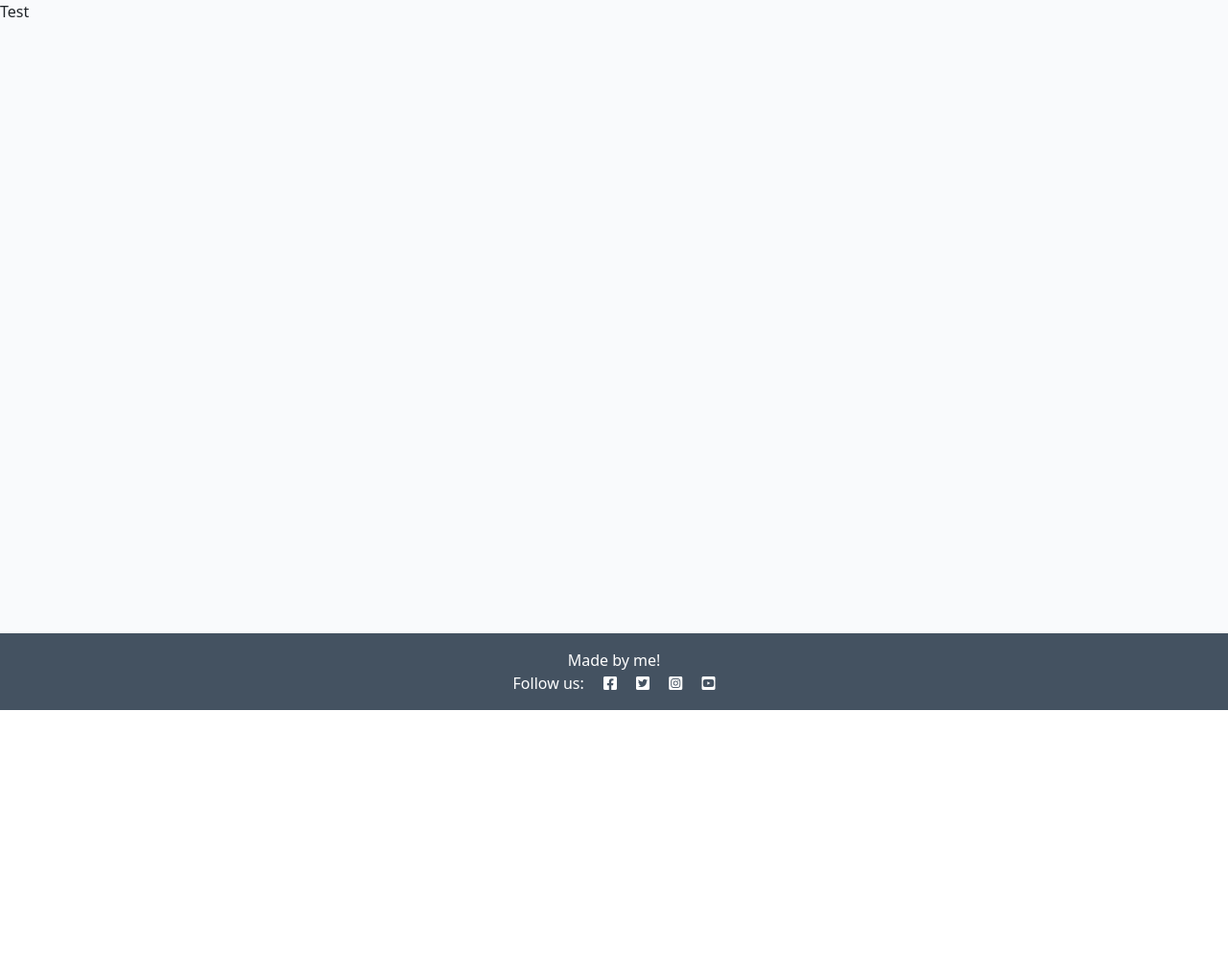
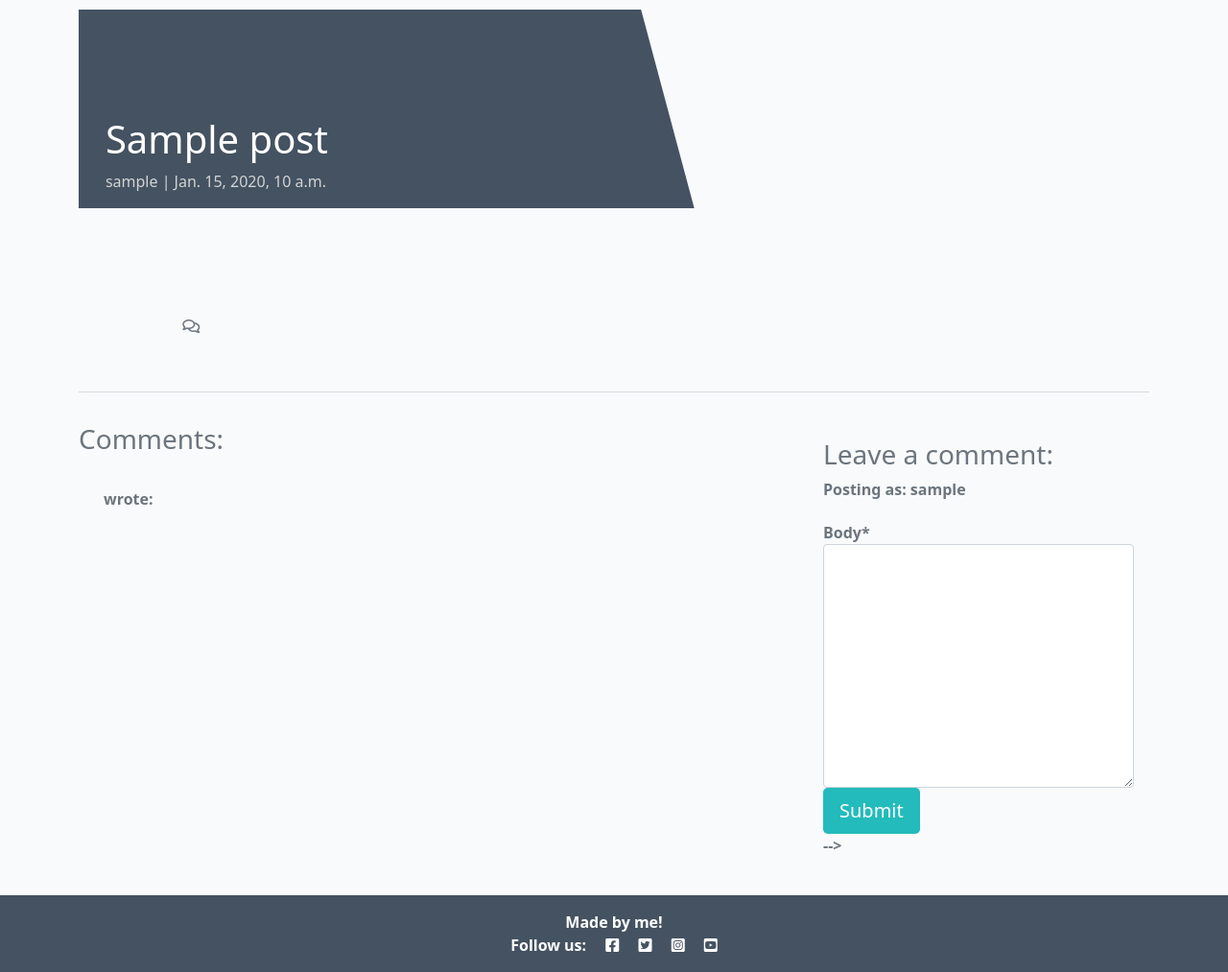
Before and after one commit to SamsKod/MyFirstDjango, a Django app: a page that uses templates/post_detail.html in a window 1280 px wide. Shown: the part 60-1073 px from the top of the page at 96% size. Before the commit the page ends 800 px from the top, so only its background shows below. Run offline with Django 3.2, Linux system fonts and the light colour scheme; a user stored in the database is signed in; tables that the repository leaves empty hold one stand-in row (values such as "Sample post"); some libraries are stand-ins or nearby versions.

Commit message:
Debug post_detail error

```diff
--- a/templates/post_detail.html
+++ b/templates/post_detail.html
@@ -1,3 +1,116 @@
 {% extends 'base.html' %} {% block content %}
-<div>Test</div>
+<!-- {% load crispy_forms_tags %} -->
+
+<div class="masthead">
+    <div class="container">
+        <div class="row g-0">
+            <div class="col-md-6 masthead-text">
+                <!-- Post title goes in these h1 tags -->
+                <h1 class="post-title">{{ post.title }}</h1>
+                <!-- Post author goes before the | the post's created date goes after -->
+                <p class="post-subtitle">{{ post.author }} | {{ post.created_on }}</p>
+            </div>
+            <div class="d-none d-md-block col-md-6 masthead-image">
+                <!-- The featured image URL goes in the src attribute -->
+                {% if "placeholder" in post.featured_image.url %}
+                <img src="https://codeinstitute.s3.amazonaws.com/fullstack/blog/default.jpg" width="100%">
+                {% else %}
+                <img src=" {{ post.featured_image.url }}" width="100%">
+                {% endif %}
+            </div>
+        </div>
+    </div>
+</div>
+
+<div class="container">
+    <div class="row">
+        <div class="col card mb-4  mt-3 left  top">
+            <div class="card-body">
+                <!-- The post content goes inside the card-text. -->
+                <!-- Use the | safe filter inside the template tags -->
+                <p class="card-text ">
+                    <!-- {{ post.content | safe }} -->
+                </p>
+                <div class="row">
+
+                    <div class="col-1">
+                        <strong>
+                            <!--{% if user.is_authenticated %}
+                            <form class="d-inline" action="{% url 'post_like' post.slug %}" method="POST">
+                                {% csrf_token %}
+                                {% if liked %}
+                                <button type="submit" name="blogpost_id" value="{{post.slug}}" class="btn-like"><i class="fas fa-heart"></i></button>
+                                {% else %}
+                                <button type="submit" name="blogpost_id" value="{{post.slug}}" class="btn-like"><i class="far fa-heart"></i></button>
+                                {% endif %}
+                            </form>
+                            {% else %}
+                            <span class="text-secondary"><i class="far fa-heart"></i></span>
+                            {% endif %} -->
+                        <!-- The number of likes goes before the closing strong tag -->
+                        <!--<span class="text-secondary">{{ post.number_of_likes }} </span>-->
+                        </strong>
+                    </div>
+                    <div class="col-1">
+                        <!-- {% with comments.count as total_comments %} -->
+                        <strong class="text-secondary"><i class="far fa-comments"></i>
+                            <!-- Our total_comments variable goes before the closing strong tag -->
+                            <!-- {{ total_comments }}</strong>
+                        {% endwith %} -->
+                    </div>
+                </div>
+            </div>
+        </div>
+    </div>
+    <div class="row">
+        <div class="col">
+            <hr>
+        </div>
+    </div>
+    <div class="row">
+        <div class="col-md-8 card mb-4  mt-3 ">
+            <h3>Comments:</h3>
+            <div class="card-body">
+                <!-- We want a for loop inside the empty control tags to iterate through each comment in comments -->
+                <!-- {% for comment in comments %} -->
+                <div class="comments" style="padding: 10px;">
+                    <p class="font-weight-bold">
+                        <!-- The commenter's name goes here. Check the model if you're not sure what that is -->
+                        <!--{{ comment.name }}-->
+                        <span class=" text-muted font-weight-normal">
+                            <!-- The comment's created date goes here -->
+                           <!-- {{ comment.created_on }}-->
+                        </span> wrote:
+                    </p>
+                    <!-- The body of the comment goes before the | -->
+                    <!--{{ comment.body | linebreaks }}-->
+                </div>
+                <!-- Our for loop ends here -->
+                <!--{% endfor %}-->
+            </div>
+        </div>
+        <div class="col-md-4 card mb-4  mt-3 ">
+            <div class="card-body">
+                <!-- For later -->
+                {% if commented %}
+                <div class="alert alert-success" role="alert">
+                    Your comment is awaiting approval
+                </div>
+                <!--{% else %}
+                {% if user.is_authenticated %}
+
+                <h3>Leave a comment:</h3>
+                <p>Posting as: {{ user.username }}</p>
+                <form method="post" style="margin-top: 1.3em;">
+                    {{ comment_form | crispy }}
+                    {% csrf_token %}
+                    <button type="submit" class="btn btn-signup btn-lg">Submit</button>
+                </form>
+                {% endif %} -->
+                {% endif %}
+            </div>
+        </div>
+    </div>
+</div>
+
 {% endblock content %}
```
